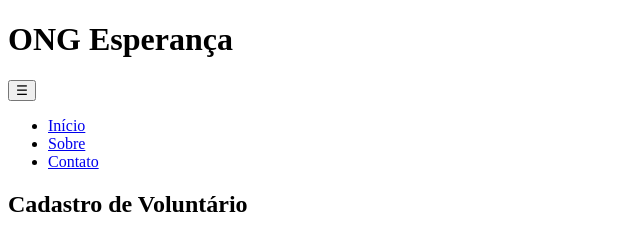
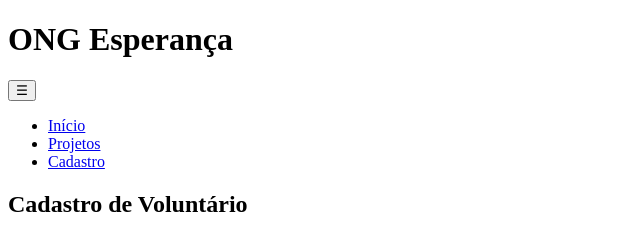
Before and after one commit to ninoreis22/EXPERIENCIA-PRATICA-2-css, a plain HTML site: page cadastro.html in a window 1280 px wide. Shown: the top 235 px of the page, 0-640 px from the left. Drawn offline with Linux system fonts and the light colour scheme.

Commit message:
Update cadastro.html

```diff
--- a/cadastro.html
+++ b/cadastro.html
@@ -12,8 +12,8 @@
     <button class="menu-toggle">☰</button>
     <ul>
       <li><a href="index.html">Início</a></li>
-      <li><a href="sobre.html">Sobre</a></li>
-      <li><a href="contato.html">Contato</a></li>
+      <li><a href="sobre.html">Projetos</a></li>
+      <li><a href="contato.html">Cadastro</a></li>
     </ul>
   </nav>
 </header>
```
